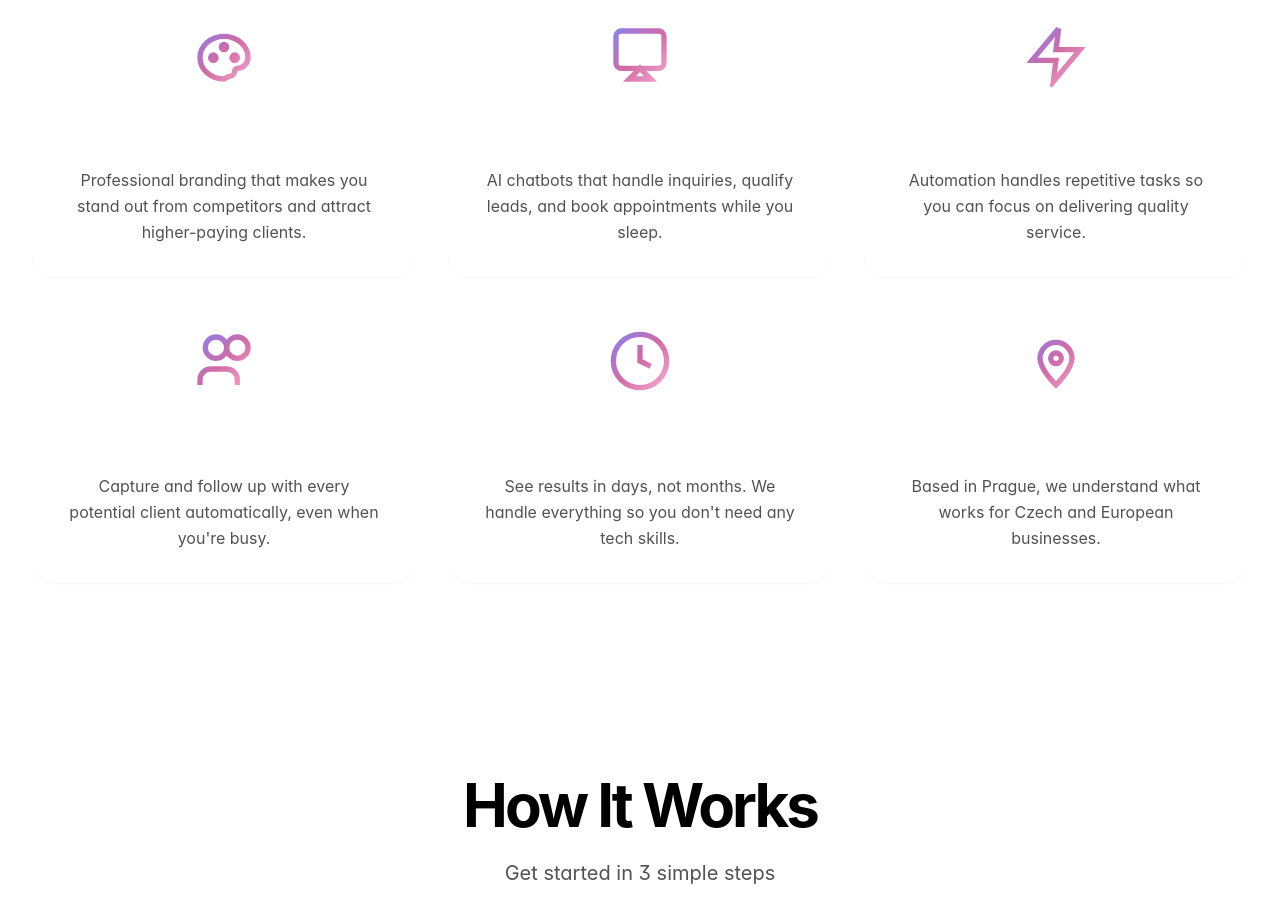
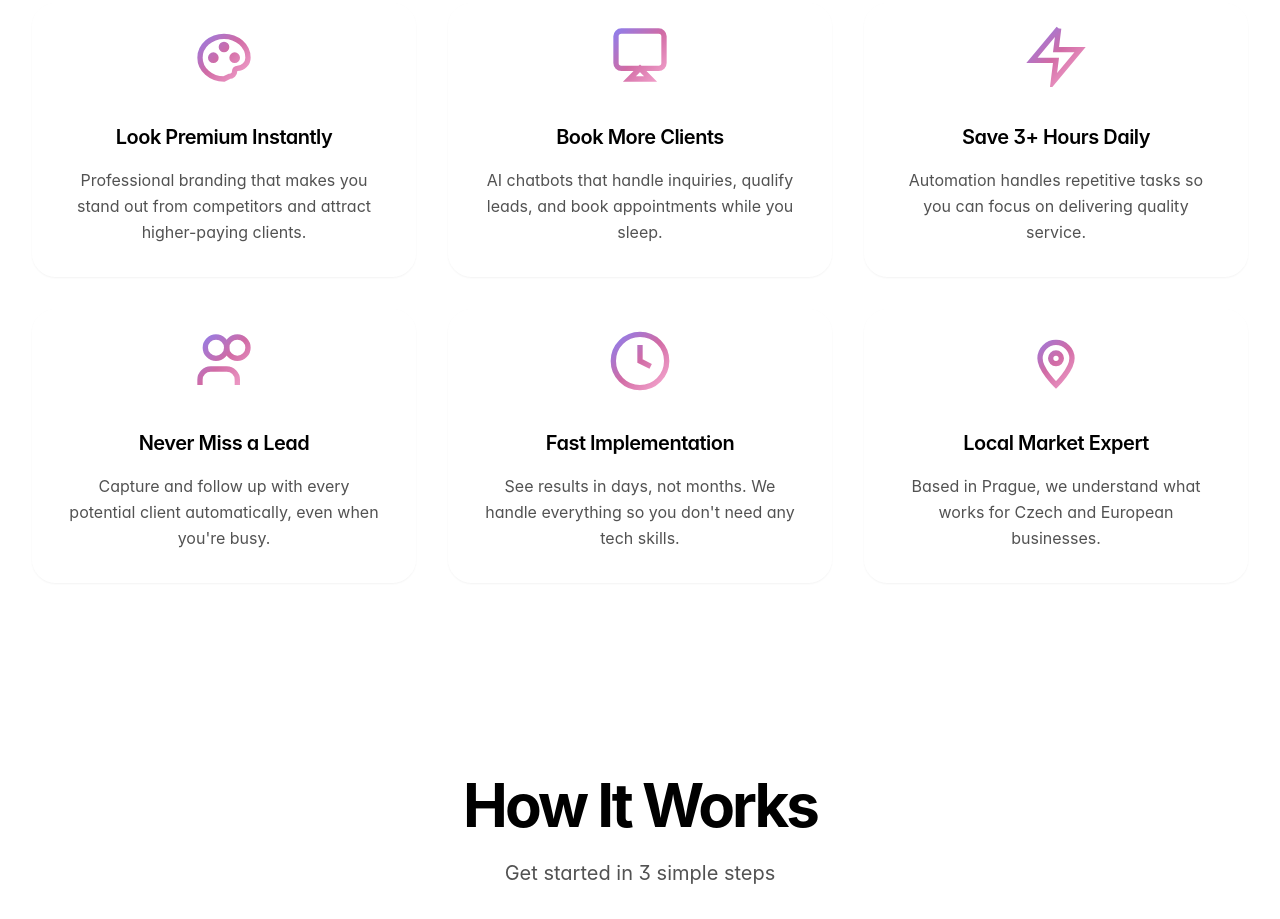
Before and after one commit to maybellineswag/ACCENT, a Next.js app: page / in a window 1280 px wide. Shown: the part 1300-2219 px from the top of the page. Built offline with nearby package versions, Linux system fonts and the light colour scheme.

Commit message:
Quick update

```diff
--- a/app/page.tsx
+++ b/app/page.tsx
@@ -226,7 +226,7 @@ export default function HomePage() {
                       <path d="M12 21c-4.97 0-9-3.58-9-8 0-4.42 4.03-8 9-8s9 3.58 9 8c0 2.21-1.79 4-4 4-.55 0-1 .45-1 1 0 1.1-.9 2-2 2zm-4-7a1 1 0 100-2 1 1 0 000 2zm8 0a1 1 0 100-2 1 1 0 000 2zm-4-4a1 1 0 100-2 1 1 0 000 2z" stroke="url(#featureGradient)" strokeWidth="2" fill="none"/>
                     </svg>
                   </div>
-                  <h3 className="text-xl font-semibold mb-4 tracking-tight">Look Premium Instantly</h3>
+                  <h3 className="text-xl font-semibold mb-4 tracking-tight text-black">Look Premium Instantly</h3>
                   <p className="text-neutral-600 leading-relaxed">
                     Professional branding that makes you stand out from competitors and attract higher-paying clients.
                   </p>
@@ -248,7 +248,7 @@ export default function HomePage() {
                       <path d="M8 21h8l-4-4-4 4z" stroke="url(#featureGradient)" strokeWidth="2" fill="none"/>
                     </svg>
                   </div>
-                  <h3 className="text-xl font-semibold mb-4 tracking-tight">Book More Clients</h3>
+                  <h3 className="text-xl font-semibold mb-4 tracking-tight text-black">Book More Clients</h3>
                   <p className="text-neutral-600 leading-relaxed">
                     AI chatbots that handle inquiries, qualify leads, and book appointments while you sleep.
                   </p>
@@ -269,7 +269,7 @@ export default function HomePage() {
                       <polyline points="13 2 3 14 12 14 11 22 21 10 12 10 13 2" stroke="url(#featureGradient)" strokeWidth="2" fill="none"/>
                     </svg>
                   </div>
-                  <h3 className="text-xl font-semibold mb-4 tracking-tight">Save 3+ Hours Daily</h3>
+                  <h3 className="text-xl font-semibold mb-4 tracking-tight text-black">Save 3+ Hours Daily</h3>
                   <p className="text-neutral-600 leading-relaxed">
                     Automation handles repetitive tasks so you can focus on delivering quality service.
                   </p>
@@ -292,7 +292,7 @@ export default function HomePage() {
                       <circle cx="17" cy="7" r="4" stroke="url(#featureGradient)" strokeWidth="2" fill="none"/>
                     </svg>
                   </div>
-                  <h3 className="text-xl font-semibold mb-4 tracking-tight">Never Miss a Lead</h3>
+                  <h3 className="text-xl font-semibold mb-4 tracking-tight text-black">Never Miss a Lead</h3>
                   <p className="text-neutral-600 leading-relaxed">
                     Capture and follow up with every potential client automatically, even when you're busy.
                   </p>
@@ -314,7 +314,7 @@ export default function HomePage() {
                       <path d="M12 6v6l4 2" stroke="url(#featureGradient)" strokeWidth="2" fill="none"/>
                     </svg>
                   </div>
-                  <h3 className="text-xl font-semibold mb-4 tracking-tight">Fast Implementation</h3>
+                  <h3 className="text-xl font-semibold mb-4 tracking-tight text-black">Fast Implementation</h3>
                   <p className="text-neutral-600 leading-relaxed">
                     See results in days, not months. We handle everything so you don't need any tech skills.
                   </p>
@@ -336,7 +336,7 @@ export default function HomePage() {
                       <circle cx="12" cy="11" r="2" stroke="url(#featureGradient)" strokeWidth="2" fill="none"/>
                     </svg>
                   </div>
-                  <h3 className="text-xl font-semibold mb-4 tracking-tight">Local Market Expert</h3>
+                  <h3 className="text-xl font-semibold mb-4 tracking-tight text-black">Local Market Expert</h3>
                   <p className="text-neutral-600 leading-relaxed">
                     Based in Prague, we understand what works for Czech and European businesses.
                   </p>
```
